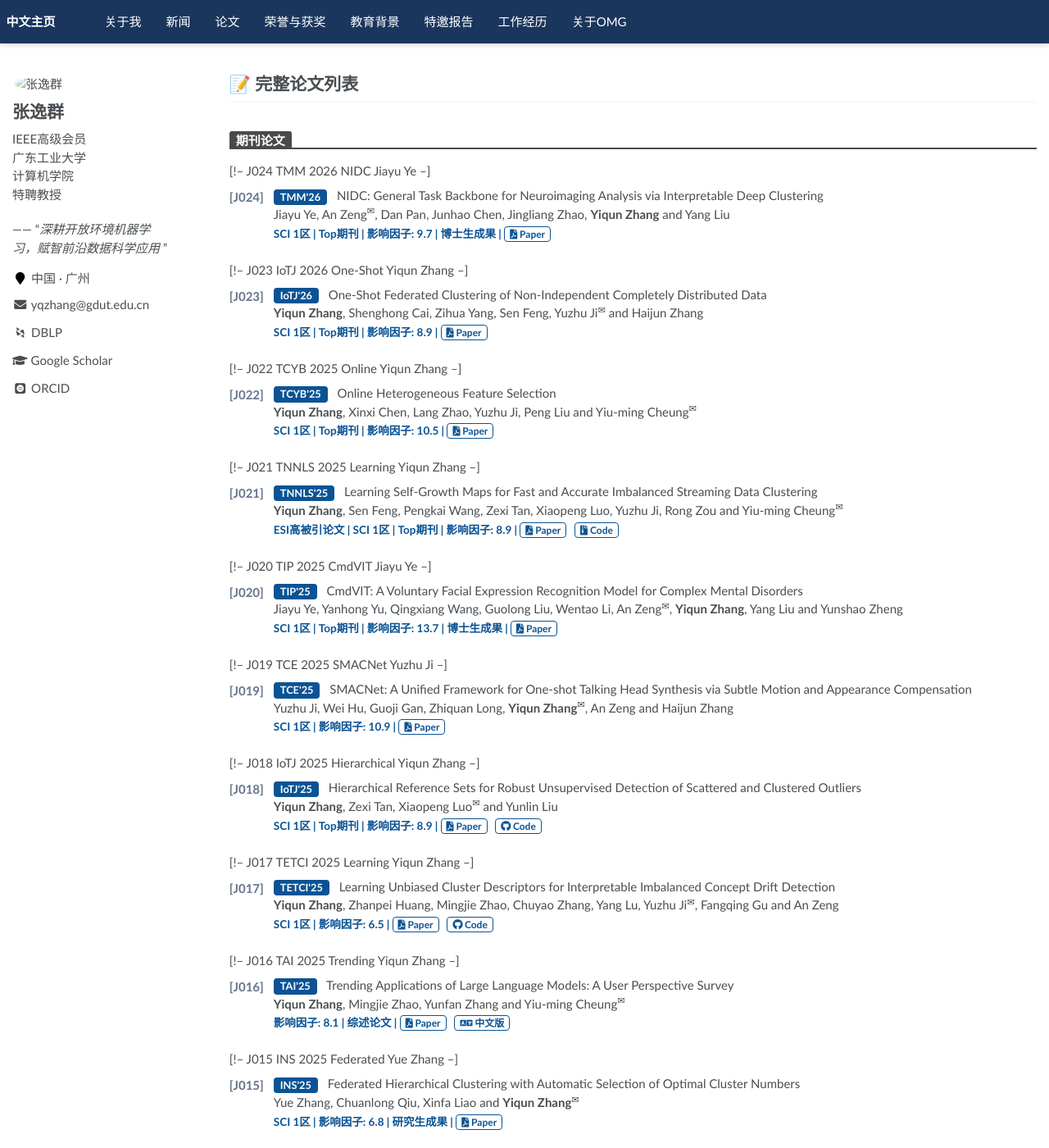
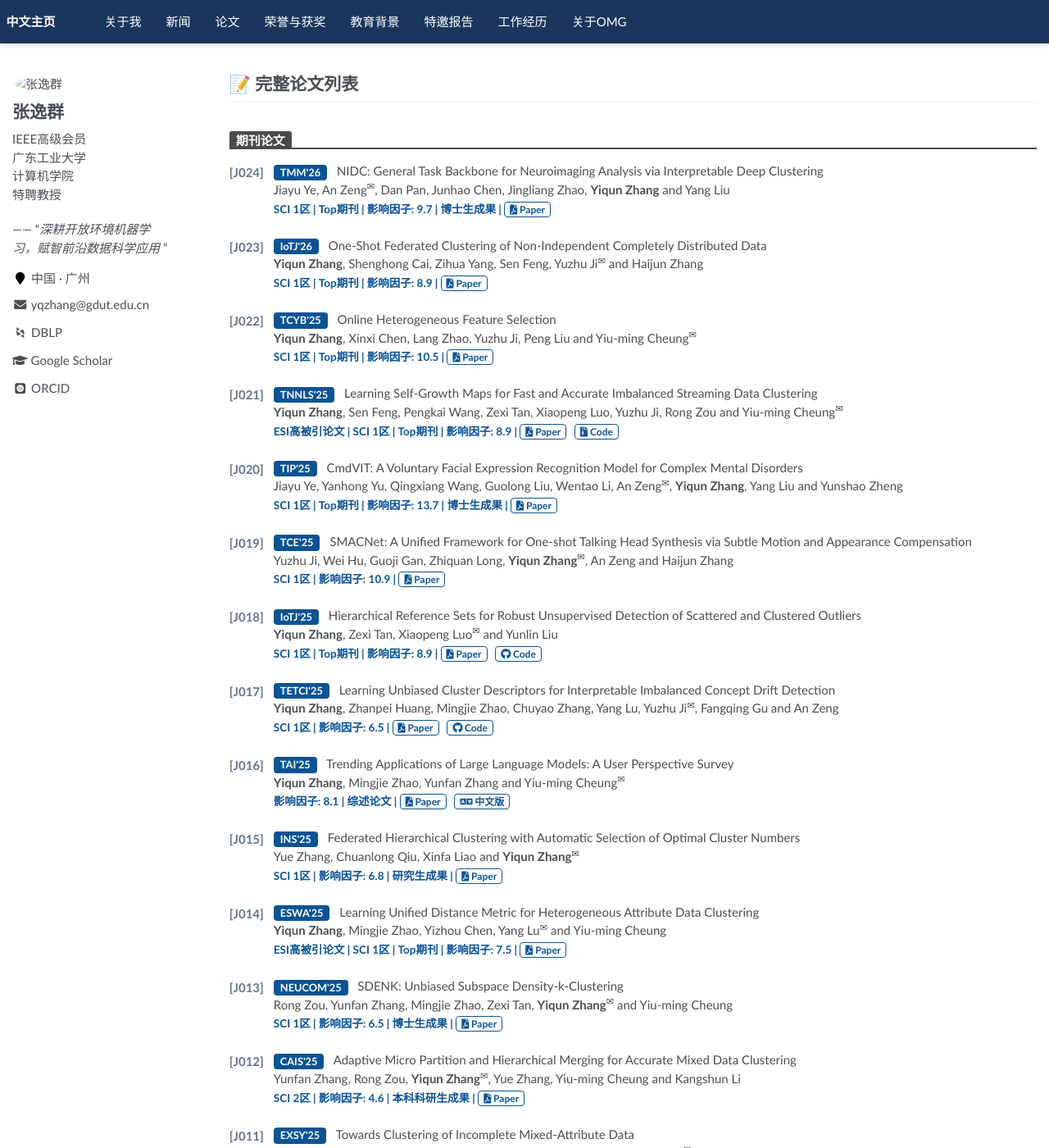
Before and after one commit to yqzhang-Zz/zh-publications, a Jekyll site: the page built from _pages/about.md, in a window 1280 px wide and 1400 px high. Shown: the whole window at 82% size. Built offline with Jekyll 4.4.1, drawn with Linux system fonts in a browser that asks for light colours; some web fonts are replaced; a script that is not in the unit is left out; comment, search, counter and statistics services are not loaded; some of the changed text lies outside the part shown.

Commit message:
Update about.md

```diff
--- a/_pages/about.md
+++ b/_pages/about.md
@@ -26,7 +26,7 @@ redirect_from:
   <div style="flex-grow: 1; height: 2px; background-color: #4a4a4a;"></div>
 </div>
 
-[!-- J024 TMM 2026 NIDC Jiayu Ye --]
+<!-- J024 TMM 2026 NIDC Jiayu Ye -->
 <div style="display: flex; margin-bottom: 1.5em; text-align: left;">
   <div style="flex: 0 0 3.6em; color: #64748b; font-weight: bold; font-size: 1em; padding-top: 2px;">[J024]</div>
   <div style="flex: 1;">
@@ -36,7 +36,7 @@ redirect_from:
   </div>
 </div>
 
-[!-- J023 IoTJ 2026 One-Shot Yiqun Zhang --]
+<!-- J023 IoTJ 2026 One-Shot Yiqun Zhang -->
 <div style="display: flex; margin-bottom: 1.5em; text-align: left;">
   <div style="flex: 0 0 3.6em; color: #64748b; font-weight: bold; font-size: 1em; padding-top: 2px;">[J023]</div>
   <div style="flex: 1;">
@@ -46,7 +46,7 @@ redirect_from:
   </div>
 </div>
 
-[!-- J022 TCYB 2025 Online Yiqun Zhang --]
+<!-- J022 TCYB 2025 Online Yiqun Zhang -->
 <div style="display: flex; margin-bottom: 1.5em; text-align: left;">
   <div style="flex: 0 0 3.6em; color: #64748b; font-weight: bold; font-size: 1em; padding-top: 2px;">[J022]</div>
   <div style="flex: 1;">
@@ -56,7 +56,7 @@ redirect_from:
   </div>
 </div>
 
-[!-- J021 TNNLS 2025 Learning Yiqun Zhang --]
+<!-- J021 TNNLS 2025 Learning Yiqun Zhang -->
 <div style="display: flex; margin-bottom: 1.5em; text-align: left;">
   <div style="flex: 0 0 3.6em; color: #64748b; font-weight: bold; font-size: 1em; padding-top: 2px;">[J021]</div>
   <div style="flex: 1;">
@@ -66,7 +66,7 @@ redirect_from:
   </div>
 </div>
 
-[!-- J020 TIP 2025 CmdVIT Jiayu Ye --]
+<!-- J020 TIP 2025 CmdVIT Jiayu Ye -->
 <div style="display: flex; margin-bottom: 1.5em; text-align: left;">
   <div style="flex: 0 0 3.6em; color: #64748b; font-weight: bold; font-size: 1em; padding-top: 2px;">[J020]</div>
   <div style="flex: 1;">
@@ -76,7 +76,7 @@ redirect_from:
   </div>
 </div>
 
-[!-- J019 TCE 2025 SMACNet Yuzhu Ji --]
+<!-- J019 TCE 2025 SMACNet Yuzhu Ji -->
 <div style="display: flex; margin-bottom: 1.5em; text-align: left;">
   <div style="flex: 0 0 3.6em; color: #64748b; font-weight: bold; font-size: 1em; padding-top: 2px;">[J019]</div>
   <div style="flex: 1;">
@@ -86,7 +86,7 @@ redirect_from:
   </div>
 </div>
 
-[!-- J018 IoTJ 2025 Hierarchical Yiqun Zhang --]
+<!-- J018 IoTJ 2025 Hierarchical Yiqun Zhang -->
 <div style="display: flex; margin-bottom: 1.5em; text-align: left;">
   <div style="flex: 0 0 3.6em; color: #64748b; font-weight: bold; font-size: 1em; padding-top: 2px;">[J018]</div>
   <div style="flex: 1;">
@@ -96,7 +96,7 @@ redirect_from:
   </div>
 </div>
 
-[!-- J017 TETCI 2025 Learning Yiqun Zhang --]
+<!-- J017 TETCI 2025 Learning Yiqun Zhang -->
 <div style="display: flex; margin-bottom: 1.5em; text-align: left;">
   <div style="flex: 0 0 3.6em; color: #64748b; font-weight: bold; font-size: 1em; padding-top: 2px;">[J017]</div>
   <div style="flex: 1;">
@@ -106,7 +106,7 @@ redirect_from:
   </div>
 </div>
 
-[!-- J016 TAI 2025 Trending Yiqun Zhang --]
+<!-- J016 TAI 2025 Trending Yiqun Zhang -->
 <div style="display: flex; margin-bottom: 1.5em; text-align: left;">
   <div style="flex: 0 0 3.6em; color: #64748b; font-weight: bold; font-size: 1em; padding-top: 2px;">[J016]</div>
   <div style="flex: 1;">
@@ -116,7 +116,7 @@ redirect_from:
   </div>
 </div>
 
-[!-- J015 INS 2025 Federated Yue Zhang --]
+<!-- J015 INS 2025 Federated Yue Zhang -->
 <div style="display: flex; margin-bottom: 1.5em; text-align: left;">
   <div style="flex: 0 0 3.6em; color: #64748b; font-weight: bold; font-size: 1em; padding-top: 2px;">[J015]</div>
   <div style="flex: 1;">
@@ -126,7 +126,7 @@ redirect_from:
   </div>
 </div>
 
-[!-- J014 ESWA 2025 Learning Yiqun Zhang --]
+<!-- J014 ESWA 2025 Learning Yiqun Zhang -->
 <div style="display: flex; margin-bottom: 1.5em; text-align: left;">
   <div style="flex: 0 0 3.6em; color: #64748b; font-weight: bold; font-size: 1em; padding-top: 2px;">[J014]</div>
   <div style="flex: 1;">
@@ -136,7 +136,7 @@ redirect_from:
   </div>
 </div>
 
-[!-- J013 NEUCOM 2025 SDENK Rong Zou --]
+<!-- J013 NEUCOM 2025 SDENK Rong Zou -->
 <div style="display: flex; margin-bottom: 1.5em; text-align: left;">
   <div style="flex: 0 0 3.6em; color: #64748b; font-weight: bold; font-size: 1em; padding-top: 2px;">[J013]</div>
   <div style="flex: 1;">
@@ -146,7 +146,7 @@ redirect_from:
   </div>
 </div>
 
-[!-- J012 CAIS 2025 Adaptive Yunfan Zhang --]
+<!-- J012 CAIS 2025 Adaptive Yunfan Zhang -->
 <div style="display: flex; margin-bottom: 1.5em; text-align: left;">
   <div style="flex: 0 0 3.6em; color: #64748b; font-weight: bold; font-size: 1em; padding-top: 2px;">[J012]</div>
   <div style="flex: 1;">
@@ -156,7 +156,7 @@ redirect_from:
   </div>
 </div>
 
-[!-- J011 EXSY 2025 Towards Chuyao Zhang --]
+<!-- J011 EXSY 2025 Towards Chuyao Zhang -->
 <div style="display: flex; margin-bottom: 1.5em; text-align: left;">
   <div style="flex: 0 0 3.6em; color: #64748b; font-weight: bold; font-size: 1em; padding-top: 2px;">[J011]</div>
   <div style="flex: 1;">
@@ -166,7 +166,7 @@ redirect_from:
   </div>
 </div>
 
-[!-- J010 IJWMIP 2025 Efficient Mei Yin --]
+<!-- J010 IJWMIP 2025 Efficient Mei Yin -->
 <div style="display: flex; margin-bottom: 1.5em; text-align: left;">
   <div style="flex: 0 0 3.6em; color: #64748b; font-weight: bold; font-size: 1em; padding-top: 2px;">[J010]</div>
   <div style="flex: 1;">
@@ -176,7 +176,7 @@ redirect_from:
   </div>
 </div>
 
-[!-- J009 TETCI 2025 MssNet Jiayu Ye --]
+<!-- J009 TETCI 2025 MssNet Jiayu Ye -->
 <div style="display: flex; margin-bottom: 1.5em; text-align: left;">
   <div style="flex: 0 0 3.6em; color: #64748b; font-weight: bold; font-size: 1em; padding-top: 2px;">[J009]</div>
   <div style="flex: 1;">
@@ -186,7 +186,7 @@ redirect_from:
   </div>
 </div>
 
-[!-- J008 JBHI 2024 MAD-Former Jiayu Ye --]
+<!-- J008 JBHI 2024 MAD-Former Jiayu Ye -->
 <div style="display: flex; margin-bottom: 1.5em; text-align: left;">
   <div style="flex: 0 0 3.6em; color: #64748b; font-weight: bold; font-size: 1em; padding-top: 2px;">[J008]</div>
   <div style="flex: 1;">
@@ -196,7 +196,7 @@ redirect_from:
   </div>
 </div>
 
-[!-- J007 TNNLS 2023 Graph-based Yiqun Zhang --]
+<!-- J007 TNNLS 2023 Graph-based Yiqun Zhang -->
 <div style="display: flex; margin-bottom: 1.5em; text-align: left;">
   <div style="flex: 0 0 3.6em; color: #64748b; font-weight: bold; font-size: 1em; padding-top: 2px;">[J007]</div>
   <div style="flex: 1;">
@@ -206,7 +206,7 @@ redirect_from:
   </div>
 </div>
 
-[!-- J006 TNNLS 2023 Allosteric Baoyao Yang --]
+<!-- J006 TNNLS 2023 Allosteric Baoyao Yang -->
 <div style="display: flex; margin-bottom: 1.5em; text-align: left;">
   <div style="flex: 0 0 3.6em; color: #64748b; font-weight: bold; font-size: 1em; padding-top: 2px;">[J006]</div>
   <div style="flex: 1;">
@@ -216,7 +216,7 @@ redirect_from:
   </div>
 </div>
 
-[!-- J005 TPAMI 2022 Learnable Yiqun Zhang --]
+<!-- J005 TPAMI 2022 Learnable Yiqun Zhang -->
 <div style="display: flex; margin-bottom: 1.5em; text-align: left;">
   <div style="flex: 0 0 3.6em; color: #64748b; font-weight: bold; font-size: 1em; padding-top: 2px;">[J005]</div>
   <div style="flex: 1;">
@@ -226,7 +226,7 @@ redirect_from:
   </div>
 </div>
 
-[!-- J004 TCYB 2022 A Yiqun Zhang --]
+<!-- J004 TCYB 2022 A Yiqun Zhang -->
 <div style="display: flex; margin-bottom: 1.5em; text-align: left;">
   <div style="flex: 0 0 3.6em; color: #64748b; font-weight: bold; font-size: 1em; padding-top: 2px;">[J004]</div>
   <div style="flex: 1;">
@@ -246,7 +246,7 @@ redirect_from:
   </div>
 </div>
 
-[!-- J002 TNNLS 2020 A Yiqun Zhang --]
+<!-- J002 TNNLS 2020 A Yiqun Zhang -->
 <div style="display: flex; margin-bottom: 1.5em; text-align: left;">
   <div style="flex: 0 0 3.6em; color: #64748b; font-weight: bold; font-size: 1em; padding-top: 2px;">[J002]</div>
   <div style="flex: 1;">
@@ -256,7 +256,7 @@ redirect_from:
   </div>
 </div>
 
-[!-- J001 TNNLS 2019 Fast Yiu-ming Cheung --]
+<!-- J001 TNNLS 2019 Fast Yiu-ming Cheung -->
 <div style="display: flex; margin-bottom: 1.5em; text-align: left;">
   <div style="flex: 0 0 3.6em; color: #64748b; font-weight: bold; font-size: 1em; padding-top: 2px;">[J001]</div>
   <div style="flex: 1;">
```
Also changed, not shown: other parts of _pages/about.md (+1 -1 lines).
